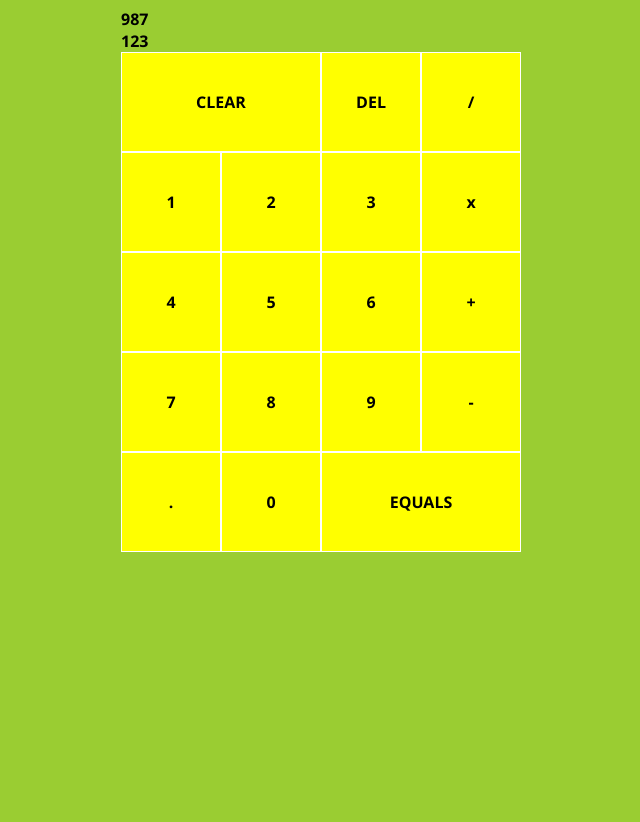
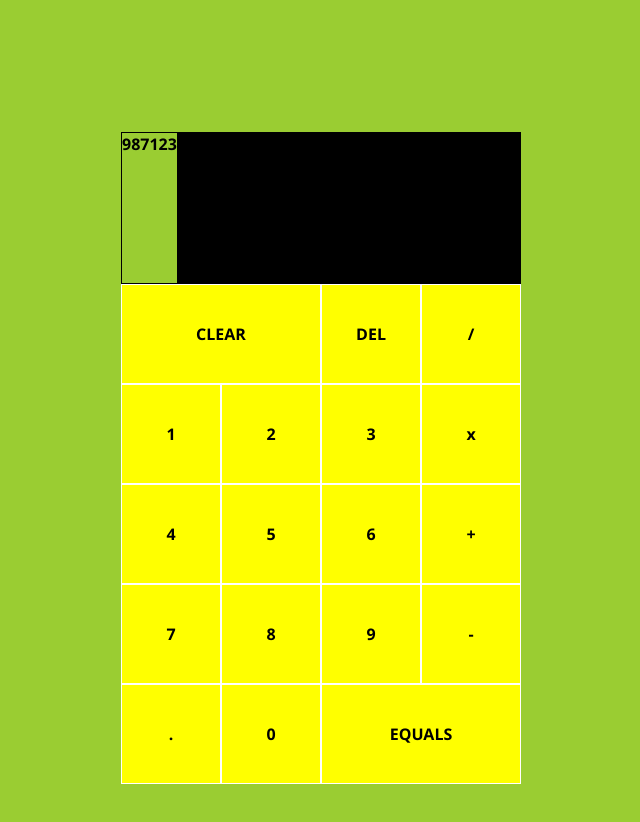
Before and after one commit to ianturner88/vanilla-js-calculator, a plain HTML site: page index.html in a window 1280 px wide. Shown: the whole page, without its empty margins (319-959 px from the left). Before the commit the page ends 800 px from the top, so only its background shows below. Drawn offline with Linux system fonts and the light colour scheme.

Commit message:
screen ouput incorrect

```diff
--- a/styles.css
+++ b/styles.css
@@ -22,7 +22,7 @@
   justify-content: center;
   align-content: center;
   grid-template-columns: repeat(4, 100px);
-  min-height: 500px;
+  min-height: 900px;
   padding: 0;
 }
 
@@ -32,4 +32,8 @@
 
 .screen {
   grid-column: span 4;
+  background-color: black;
+  border: 1px solid black;
+  min-height: 150px;
+  display: flex;
 }
```
